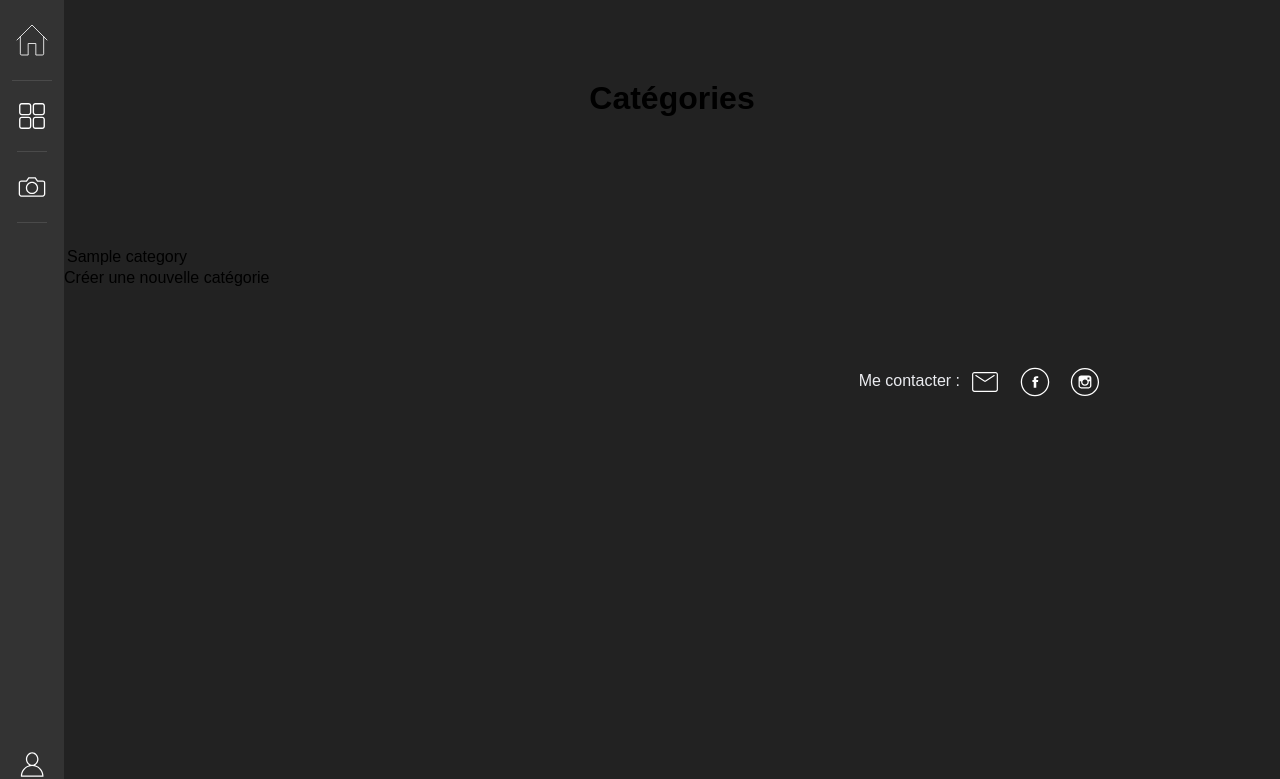
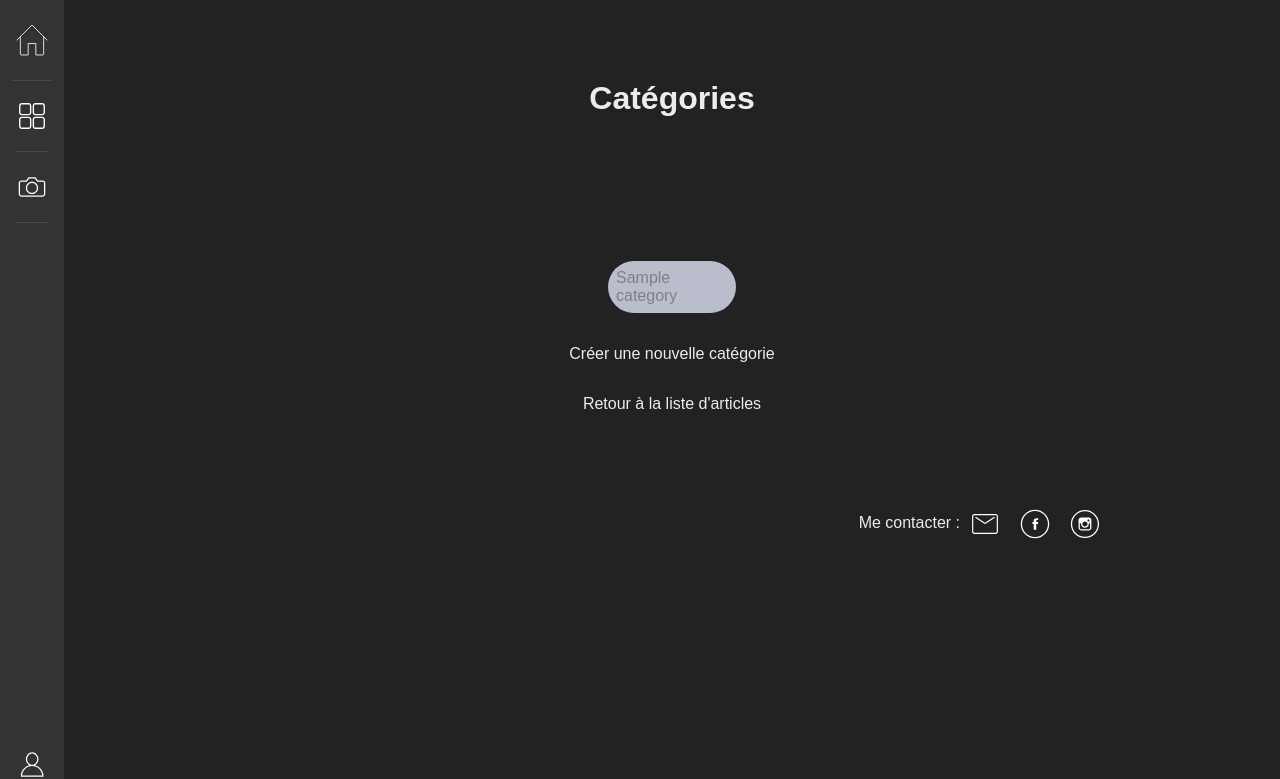
Before and after one commit to EvaLecocq/Imago, a Symfony app: template templates/category/index.html.twig in a window 1280 px wide. Shown: the top 779 px of the page. Run offline with Twig, Linux system fonts and the light colour scheme; the template is opened without the code that fills it: most values are stand-ins (such as "Sample title", 1, 10 or a date in 2020); some libraries are stand-ins or nearby versions.

Commit message:
css modif

```diff
--- a/public/Styles/index.css
+++ b/public/Styles/index.css
@@ -329,10 +329,25 @@ main .adaptive-img--cover span {
   color: #ebecf0;
   align-items: end;
 }
+.article--index .liste--category {
+  align-items: center;
+}
+.article--index .liste--category .article--category {
+  flex: 1 0;
+  margin: 1rem;
+  justify-content: center;
+  border-radius: 5rem;
+  background-color: #babecc;
+  color: gray;
+  align-items: center;
+  padding: 0.5rem;
+  max-width: 7rem;
+  height: 0.5rem;
+}
 .article--index .article--admin {
   align-self: center;
   width: fit-content;
-  padding: 0.3rem;
+  margin-top: 1rem;
 }
 
 .gallery--index {
--- a/public/Styles/sass/_main.scss
+++ b/public/Styles/sass/_main.scss
@@ -78,11 +78,27 @@ main {
     color: $color-bg;
     align-items: end;
   }
+.liste--category{
+  align-items: center;
+  .article--category {
+    flex: 1 0;
+    margin: 1rem;
+    justify-content: center;
+    border-radius: 5rem;
+    background-color: $color-shadow;
+    color: gray;
+    align-items: center;
+    padding: 0.5rem;
+    max-width: 7rem;
+    height: 0.5rem;
+  }
+}
+
 
   .article--admin {
     align-self: center;
     width: fit-content;
-    padding: 0.3rem;
+    margin-top: 1rem;
   }
 }
 
@@ -113,12 +129,11 @@ main {
         &:hover {
           transform: scale(1.2);
         }
-        img{
+        img {
           height: auto;
         }
       }
     }
-
   }
   .modal {
     background: rgba(0, 0, 0, 0.8);
@@ -198,4 +213,22 @@ main {
         0.2rem 0.2rem 0.7rem $color-shadow;
     }
   }
+
+  .logout {
+    margin: 60% 0;
+    a {
+      border-radius: 20rem;
+      padding: 1rem;
+      background-color: #ebecf0;
+      margin: 2rem 0 2rem;
+      color: #61677c;
+      cursor: pointer;
+      font-weight: 600;
+      align-self: center;
+      &:hover {
+        box-shadow: -0.2rem -0.2rem 0.7rem $color-white,
+          0.2rem 0.2rem 0.7rem $color-shadow;
+      }
+    }
+  }
 }
--- a/public/styles/sass/_header.scss
+++ b/public/styles/sass/_header.scss
@@ -1,6 +1,6 @@
 @import "mixin";
 
-.header {
+header {
   margin-bottom: 12rem;
   .header--title {
     @include title1;
--- a/templates/articles/_delete_form.html.twig
+++ b/templates/articles/_delete_form.html.twig
@@ -1,4 +1,4 @@
 <form method="post" action="{{ path('app_articles_delete', {'id': article.id}) }}" onsubmit="return confirm('Etes-vous sur de vouloir supprimer les modifications?');">
     <input type="hidden" name="_token" value="{{ csrf_token('delete' ~ article.id) }}">
-    <button class="article--admin" class="btn">Supprimer</button>
+    <button class="article--admin">Supprimer</button>
 </form>
--- a/templates/articles/_form.html.twig
+++ b/templates/articles/_form.html.twig
@@ -1,4 +1,4 @@
 {{ form_start(form) }}
     {{ form_widget(form) }}
-    <button class="btn">{{ button_label|default('Sauvegarder') }}</button>
+    <button class="article--admin">{{ button_label|default('Sauvegarder') }}</button>
 {{ form_end(form) }}
--- a/templates/articles/edit.html.twig
+++ b/templates/articles/edit.html.twig
@@ -13,7 +13,7 @@
 				{{ include('articles/_form.html.twig', {'button_label': 'Enregistré'}) }}
 				{{ include('articles/_delete_form.html.twig') }}
 
-				<a href="{{ path('app_articles_index') }}">Retour à la liste d'articles</a>
+				<a class="article--admin" href="{{ path('app_articles_index') }}">Retour à la liste d'articles</a>
 			</div>
 		</div>
 		<main>
--- a/templates/articles/index.html.twig
+++ b/templates/articles/index.html.twig
@@ -29,7 +29,7 @@
 
 				{% if is_granted("ROLE_ADMIN")%}
 					<a class="article--admin" href="{{ path('app_articles_new') }}">Ajouter un nouveau article</a>
-					<a class="article--admin" href="{{ path('app_category_index') }}">Ajouter une nouvelle Catégorie</a>
+					<a class="article--admin" href="{{ path('app_category_index') }}">Ajouter une nouvelle catégorie</a>
 				{% endif %}
 			</div>
 		</div>
--- a/templates/category/_delete_form.html.twig
+++ b/templates/category/_delete_form.html.twig
@@ -1,7 +1,7 @@
 <form method="post" action="{{ path('app_category_delete', {'id': category.id}) }}" onsubmit="return confirm('Are you sure you want to delete this item?');">
     {% if category.articles|length < 1%}
     <input type="hidden" name="_token" value="{{ csrf_token('delete' ~ category.id) }}">
-    <button class="btn">Supprimer</button>
+    <button class="article--admin">Supprimer</button>
     {% else %}
         <p>Vous ne pouvez pas supprimer cette catégorie car elle est lier a un article</p>
     {% endif %}
--- a/templates/category/_form.html.twig
+++ b/templates/category/_form.html.twig
@@ -1,4 +1,4 @@
 {{ form_start(form) }}
     {{ form_widget(form) }}
-    <button class="btn">{{ button_label|default('Sauvegarder') }}</button>
+    <button class="article--admin">{{ button_label|default('Sauvegarder') }}</button>
 {{ form_end(form) }}
--- a/templates/category/index.html.twig
+++ b/templates/category/index.html.twig
@@ -4,26 +4,26 @@
 {% endblock %}
 
 {% block body %}
-	<main class="content">
-
+	<main>
+		<div class="container">
+			<div class="article--index">
 				<h2>Catégories</h2>
-
-		<table class="table">
+				<div class="liste--category">
 					{% for category in categories %}
-				<tr>
-					<td>{{ category.name }}</td>
+						<div class="article--category">{{ category.name }}</div>
 						{% if is_granted("ROLE_ADMIN")%}
-						<td>{{ include('category/_delete_form.html.twig') }}</td>
+							<div>{{ include('category/_delete_form.html.twig') }}</div>
 						{% endif %}
-				</tr>
 					{% else %}
-				<tr>
-					<td colspan="3">Aucune catégories trouvé</td>
-				</tr>
+						<div>Aucune catégories trouvé</div>
 					{% endfor %}
-		</table>
-		<a href="{{ path('app_category_new') }}">
+					<a class="article--admin" href="{{ path('app_category_new') }}">
 						Créer une nouvelle catégorie
 					</a>
+					<a class="article--admin" href="{{ path('app_articles_index') }}">Retour à la liste d'articles</a>
+				</div>
+
+			</div>
+		</div>
 		<main>
 		{% endblock %}
--- a/templates/home/index.html.twig
+++ b/templates/home/index.html.twig
@@ -5,7 +5,11 @@
 
 {% block body %}
 	<main>
-		<header class="header">
+		<header>
+			<div>
+
+				</div>
+			</div>
 			<p class="header--title__up">Michel LECOCQ</p>
 			<h1 class="header--title">Imago</h1>
 			<p class="header--p container">Michel LECOCQ rêveur à ses heures, sportif depuis toujours, moniteur de plongée en "retraite", Michel voulait voyager, il le fera dans sa tête et avec la photographie. Depuis lors, puisqu'il déteste faire les choses à moitié, il fonce en oubliant parfois que les portes sont fermées.</p>
```
Also changed, not shown: other parts of public/Styles/index.css (+21 -5 lines), public/controller/gallery.js (+4 -4 lines), templates/articles/new.html.twig (+10 -6 lines), templates/category/edit.html.twig (+9 -5 lines), templates/category/new.html.twig (+9 -6 lines), templates/security/login.html.twig (+3 -5 lines), 1 other file. Lines whose indentation alone changed are shown as unchanged.
